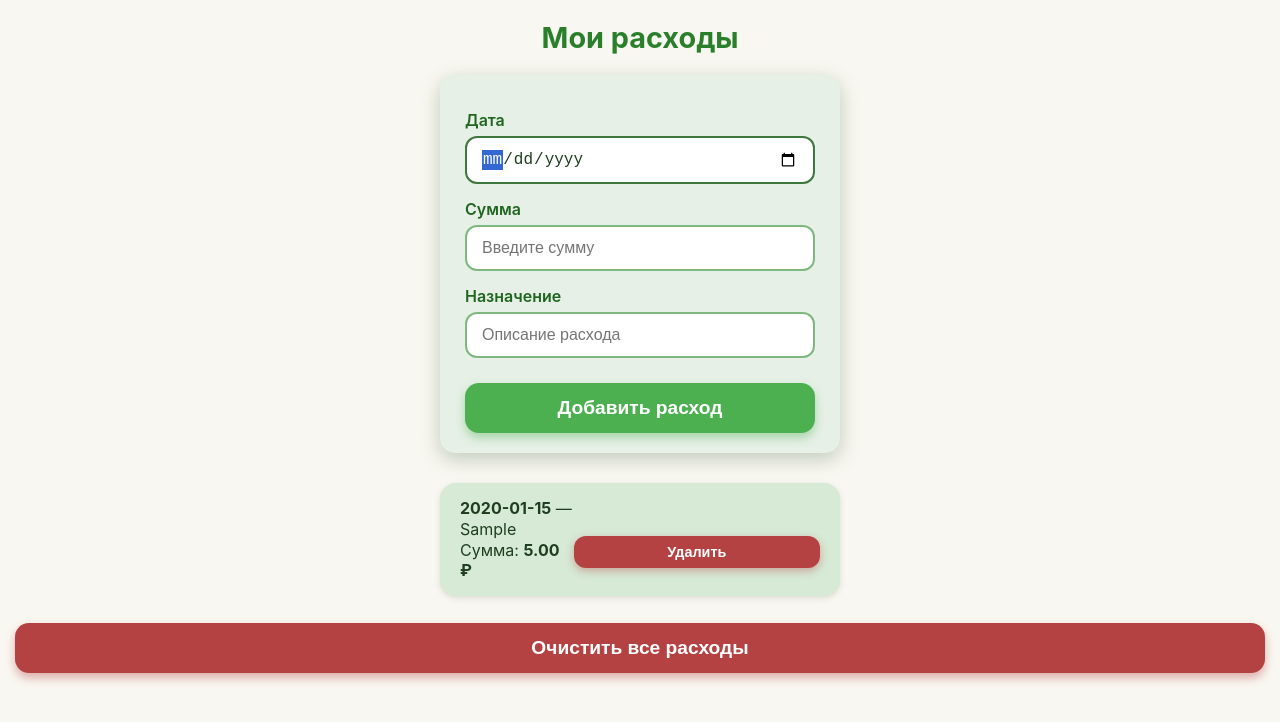
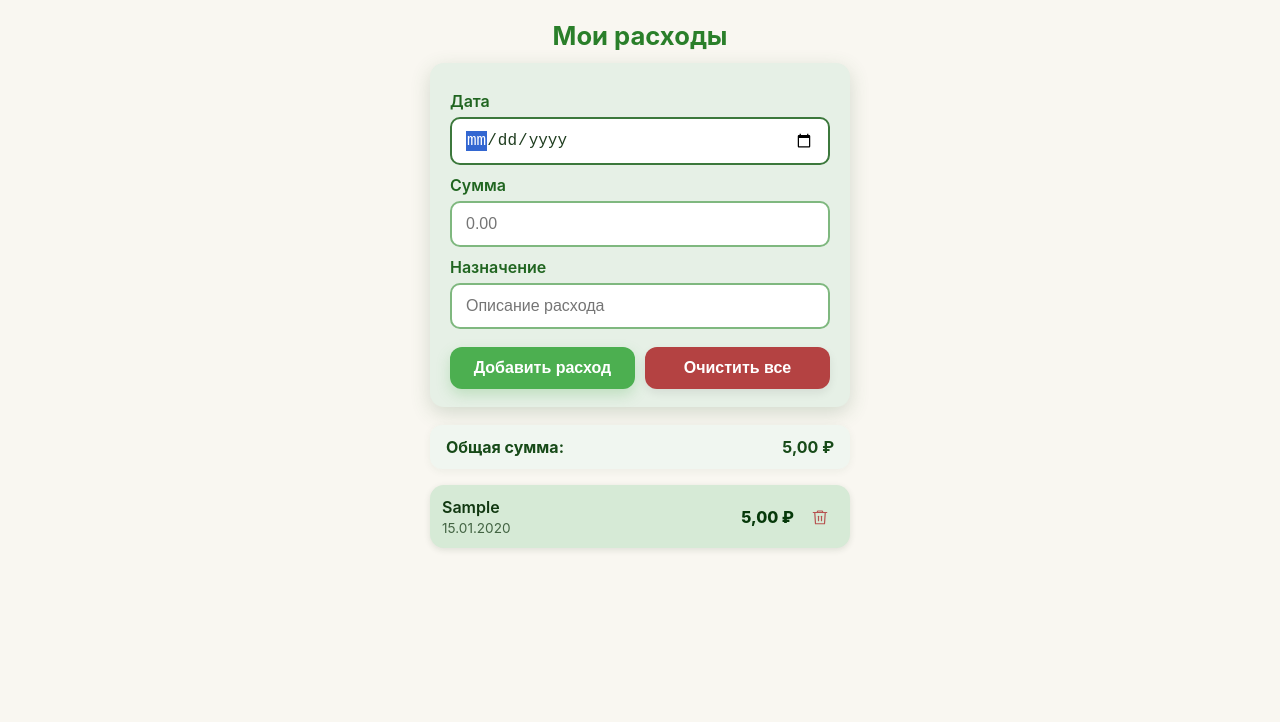
Before and after one commit to Alijonovich/expense, a plain HTML site: page index.html in a window 1280 px wide. Both pictures are taken after typing "2020-01-15", "5", "Sample" into the empty fields and a click on the button "Добавить расход". Drawn offline with Linux system fonts and the light colour scheme.

Commit message:
Update index.html

```diff
--- a/index.html
+++ b/index.html
@@ -5,7 +5,6 @@
   <meta name="viewport" content="width=device-width, initial-scale=1, viewport-fit=cover" />
   <title>Расходы</title>
 
-  <!-- PWA -->
   <link rel="manifest" href="manifest.json" />
   <meta name="apple-mobile-web-app-capable" content="yes" />
   <meta name="apple-mobile-web-app-status-bar-style" content="default" />
@@ -14,14 +13,10 @@
   <meta name="theme-color" content="#e6f0e6" />
 
   <style>
-    /* Reset */
-    * {
-      box-sizing: border-box;
-    }
+    * { box-sizing: border-box; }
     body {
       margin: 0;
-      font-family: -apple-system, BlinkMacSystemFont, "Segoe UI", Roboto, Oxygen,
-        Ubuntu, Cantarell, "Open Sans", "Helvetica Neue", sans-serif;
+      font-family: -apple-system, BlinkMacSystemFont, "Segoe UI", Roboto, "Helvetica Neue", sans-serif;
       background-color: #f9f7f1;
       color: #2a4d2a;
       min-height: 100vh;
@@ -30,228 +25,207 @@
       align-items: center;
       padding: 20px 15px;
       -webkit-font-smoothing: antialiased;
-      -moz-osx-font-smoothing: grayscale;
     }
-    h1 {
-      color: #2a7f2a;
-      font-weight: 700;
-      margin: 0 0 20px 0;
-      font-size: 1.8rem;
-      text-align: center;
-    }
+    h1 { color: #2a7f2a; font-weight:700; margin: 0 0 12px; font-size: 1.6rem; text-align:center; }
     form {
       background: #e6f0e6;
-      padding: 20px 25px;
-      border-radius: 15px;
-      box-shadow: 0 4px 15px rgba(58, 100, 58, 0.15);
-      max-width: 400px;
+      padding: 18px 20px;
+      border-radius: 14px;
+      box-shadow: 0 4px 15px rgba(58,100,58,0.12);
+      max-width: 420px;
       width: 100%;
-      transition: box-shadow 0.3s ease;
+      transition: box-shadow .25s;
     }
-    form:hover, form:focus-within {
-      box-shadow: 0 6px 20px rgba(58, 100, 58, 0.3);
+    form:focus-within { box-shadow: 0 6px 20px rgba(58,100,58,0.2); }
+    label { display:block; margin-top:10px; font-weight:600; color:#206520; }
+    input[type="date"], input[type="number"], input[type="text"]{
+      width:100%; padding:12px 14px; margin-top:6px;
+      border:2px solid #7fb87f; border-radius:10px; font-size:1rem;
+      color:#1f3d1f;
     }
-    label {
-      display: block;
-      margin-top: 15px;
-      font-weight: 600;
-      font-size: 1rem;
-      color: #206520;
+    input:focus { border-color:#3c783c; outline:none; }
+    .buttons { display:flex; gap:10px; margin-top:18px; }
+    .btn {
+      flex:1; padding:12px 10px; font-weight:700; border-radius:12px;
+      border:none; cursor:pointer; font-size:1rem; user-select:none;
+      box-shadow:0 4px 10px rgba(0,0,0,0.08);
     }
-    input[type="date"],
-    input[type="number"],
-    input[type="text"] {
-      width: 100%;
-      padding: 12px 15px;
-      margin-top: 6px;
-      border: 2px solid #7fb87f;
-      border-radius: 12px;
-      font-size: 1rem;
-      color: #1f3d1f;
-      transition: border-color 0.3s ease;
-      outline-offset: 2px;
+    .btn-add { background:#4caf50; color:#fff; box-shadow:0 6px 14px rgba(76,175,80,0.25); }
+    .btn-add:active { transform:translateY(1px); }
+    .btn-clear { background:#b44242; color:#fff; }
+    .summary {
+      margin-top:18px; max-width:420px; width:100%;
+      display:flex; justify-content:space-between; align-items:center;
+      padding:12px 16px; border-radius:12px; background:#f0f6f0; box-shadow:0 2px 8px rgba(31,61,31,0.06);
+      color:#174a18; font-weight:700;
     }
-    input[type="date"]:focus,
-    input[type="number"]:focus,
-    input[type="text"]:focus {
-      border-color: #3c783c;
-      outline: none;
+    ul { max-width:420px; width:100%; margin:16px auto 40px; padding:0; list-style:none; }
+    li {
+      background:#d6ead6; margin-bottom:10px; padding:12px 12px; border-radius:14px;
+      display:flex; justify-content:space-between; align-items:center; gap:10px;
+      box-shadow:0 2px 6px rgba(31,61,31,0.12);
     }
-    button {
-      margin-top: 25px;
-      background-color: #4caf50;
-      border: none;
-      color: white;
-      padding: 14px;
-      width: 100%;
-      font-size: 1.2rem;
-      font-weight: 700;
-      border-radius: 14px;
-      cursor: pointer;
-      box-shadow: 0 5px 10px rgba(76, 175, 80, 0.4);
-      transition: background-color 0.3s ease, box-shadow 0.3s ease;
-      user-select: none;
+    .expense-info { flex:1; min-width:0; }
+    .expense-info .desc { display:block; font-size:1rem; color:#113811; font-weight:600; }
+    .expense-info .meta { display:block; font-size:0.85rem; color:#2a4d2a; opacity:0.85; margin-top:3px; }
+    .amount { white-space:nowrap; font-weight:800; margin-left:8px; font-size:1rem; color:#06390a; }
+    /* 작은 иконка-удалить */
+    .icon-btn {
+      width:36px; height:36px; border-radius:10px; display:inline-flex; align-items:center; justify-content:center;
+      border:none; background:transparent; cursor:pointer; padding:0;
     }
-    button:hover,
-    button:focus {
-      background-color: #357a38;
-      box-shadow: 0 7px 15px rgba(53, 122, 56, 0.7);
-      outline: none;
-    }
-    #clearAll {
-      background-color: #b44242;
-      margin-top: 15px;
-      box-shadow: 0 5px 10px rgba(180, 66, 66, 0.4);
-    }
-    #clearAll:hover,
-    #clearAll:focus {
-      background-color: #7a2a2a;
-      box-shadow: 0 7px 15px rgba(122, 42, 42, 0.7);
-      outline: none;
-    }
-    ul {
-      max-width: 400px;
-      width: 100%;
-      margin: 30px auto 0 auto;
-      padding: 0;
-      list-style: none;
-      min-height: 100px;
-      user-select: none;
-    }
-    li {
-      background: #d6ead6;
-      margin-bottom: 12px;
-      padding: 15px 20px;
-      border-radius: 16px;
-      display: flex;
-      justify-content: space-between;
-      align-items: center;
-      color: #1f3d1f;
-      font-size: 1rem;
-      box-shadow: 0 2px 6px rgba(31, 61, 31, 0.15);
-      transition: background-color 0.2s ease;
-    }
-    li:hover {
-      background-color: #c8dfc8;
-    }
-    .expense-info {
-      max-width: 75%;
-      word-wrap: break-word;
-      line-height: 1.3;
-    }
-    .delete-btn {
-      background: #b44242;
-      border: none;
-      color: white;
-      padding: 8px 14px;
-      border-radius: 12px;
-      cursor: pointer;
-      font-size: 0.9rem;
-      font-weight: 700;
-      box-shadow: 0 3px 8px rgba(180, 66, 66, 0.4);
-      transition: background-color 0.3s ease, box-shadow 0.3s ease;
-      user-select: none;
-    }
-    .delete-btn:hover,
-    .delete-btn:focus {
-      background: #7a2a2a;
-      box-shadow: 0 5px 12px rgba(122, 42, 42, 0.7);
-      outline: none;
-    }
-    @media (max-width: 450px) {
-      body {
-        padding: 15px 10px;
-      }
-      form, ul {
-        max-width: 100%;
-      }
-      button, .delete-btn {
-        font-size: 1rem;
-      }
-      h1 {
-        font-size: 1.5rem;
-      }
+    .icon-btn svg { width:18px; height:18px; display:block; opacity:0.9; }
+    .icon-btn:hover svg { opacity:1; transform:scale(1.05); }
+    .icon-btn:active { transform:translateY(1px); }
+    @media (max-width:450px){
+      body{ padding:14px 10px; }
+      h1{ font-size:1.3rem; }
+      .buttons{ flex-direction:column; }
+      .btn{ width:100%; }
+      .icon-btn{ width:34px; height:34px; }
     }
   </style>
 </head>
 <body>
   <h1>Мои расходы</h1>
+
   <form id="expenseForm" autocomplete="off" novalidate>
     <label for="date">Дата</label>
     <input type="date" id="date" required />
 
     <label for="amount">Сумма</label>
-    <input type="number" id="amount" min="0.01" step="0.01" placeholder="Введите сумму" required />
+    <input type="number" id="amount" min="0.01" step="0.01" placeholder="0.00" required />
 
     <label for="description">Назначение</label>
     <input type="text" id="description" placeholder="Описание расхода" maxlength="100" required />
 
-    <button type="submit">Добавить расход</button>
+    <div class="buttons">
+      <button type="submit" class="btn btn-add">Добавить расход</button>
+      <button type="button" id="clearAllSmall" class="btn btn-clear">Очистить все</button>
+    </div>
   </form>
 
-  <ul id="expenseList"></ul>
+  <div id="summary" class="summary" aria-live="polite">
+    <span>Общая сумма:</span>
+    <span id="totalAmount">0,00 ₽</span>
+  </div>
 
-  <button id="clearAll" aria-label="Очистить все расходы">Очистить все расходы</button>
+  <ul id="expenseList" aria-live="polite"></ul>
 
 <script>
   const form = document.getElementById('expenseForm');
   const expenseList = document.getElementById('expenseList');
-  const clearAllBtn = document.getElementById('clearAll');
+  const clearAllBtn = document.getElementById('clearAllSmall');
+  const totalAmountEl = document.getElementById('totalAmount');
 
+  // Загружаем
   let expenses = JSON.parse(localStorage.getItem('expenses')) || [];
+
+  const ruFormatter = new Intl.NumberFormat('ru-RU', { minimumFractionDigits: 2, maximumFractionDigits: 2 });
 
   function saveExpenses() {
     localStorage.setItem('expenses', JSON.stringify(expenses));
   }
 
+  function formatDateDDMMYYYY(dateStr) {
+    // Ожидаем ISO yyyy-mm-dd или Date совместимый
+    if (!dateStr) return '';
+    const d = new Date(dateStr);
+    if (isNaN(d)) return dateStr;
+    const dd = String(d.getDate()).padStart(2, '0');
+    const mm = String(d.getMonth() + 1).padStart(2, '0');
+    const yyyy = d.getFullYear();
+    return `${dd}.${mm}.${yyyy}`;
+  }
+
+  function formatAmount(num) {
+    const n = Number(num);
+    if (isNaN(n)) return num;
+    return ruFormatter.format(n) + ' ₽';
+  }
+
+  function calculateTotal() {
+    return expenses.reduce((s, e) => s + (Number(e.amount) || 0), 0);
+  }
+
   function renderExpenses() {
     expenseList.innerHTML = '';
-    if (expenses.length === 0) {
-      expenseList.innerHTML = '<li style="text-align:center; color:#5a5a5a;">Список расходов пуст</li>';
+    if (!expenses || expenses.length === 0) {
+      const liEmpty = document.createElement('li');
+      liEmpty.style.textAlign = 'center';
+      liEmpty.style.color = '#5a5a5a';
+      liEmpty.textContent = 'Список расходов пуст';
+      expenseList.appendChild(liEmpty);
+      totalAmountEl.textContent = formatAmount(0);
       return;
     }
+
     expenses.forEach((expense, index) => {
       const li = document.createElement('li');
 
-      const infoDiv = document.createElement('div');
-      infoDiv.className = 'expense-info';
-      infoDiv.innerHTML = `<strong>${expense.date}</strong> — ${expense.description}<br>Сумма: <strong>${expense.amount} ₽</strong>`;
+      const info = document.createElement('div');
+      info.className = 'expense-info';
+      const desc = document.createElement('span');
+      desc.className = 'desc';
+      desc.textContent = expense.description;
+      const meta = document.createElement('span');
+      meta.className = 'meta';
+      meta.textContent = formatDateDDMMYYYY(expense.date);
+
+      info.appendChild(desc);
+      info.appendChild(meta);
+
+      const right = document.createElement('div');
+      right.style.display = 'flex';
+      right.style.alignItems = 'center';
+      right.style.gap = '8px';
+
+      const amountEl = document.createElement('div');
+      amountEl.className = 'amount';
+      amountEl.textContent = formatAmount(expense.amount);
 
       const delBtn = document.createElement('button');
-      delBtn.className = 'delete-btn';
-      delBtn.textContent = 'Удалить';
-      delBtn.setAttribute('aria-label', `Удалить расход от ${expense.date} на сумму ${expense.amount} рублей`);
-      delBtn.onclick = () => {
+      delBtn.className = 'icon-btn';
+      delBtn.setAttribute('aria-label', `Удалить расход ${formatDateDDMMYYYY(expense.date)} ${formatAmount(expense.amount)}`);
+      delBtn.title = 'Удалить';
+      // SVG корзины (маленькая)
+      delBtn.innerHTML = `
+        <svg viewBox="0 0 24 24" fill="none" xmlns="http://www.w3.org/2000/svg" aria-hidden="true">
+          <path d="M3 6h18" stroke="#b44242" stroke-width="1.6" stroke-linecap="round" stroke-linejoin="round"/>
+          <path d="M8 6l1-2h6l1 2" stroke="#b44242" stroke-width="1.6" stroke-linecap="round" stroke-linejoin="round"/>
+          <path d="M10 11v6" stroke="#b44242" stroke-width="1.6" stroke-linecap="round" stroke-linejoin="round"/>
+          <path d="M14 11v6" stroke="#b44242" stroke-width="1.6" stroke-linecap="round" stroke-linejoin="round"/>
+          <path d="M5 6l1 15h12l1-15" stroke="#b44242" stroke-width="1.6" stroke-linecap="round" stroke-linejoin="round"/>
+        </svg>
+      `;
+      delBtn.addEventListener('click', () => {
         expenses.splice(index, 1);
         saveExpenses();
         renderExpenses();
-      };
+      });
 
-      li.appendChild(infoDiv);
-      li.appendChild(delBtn);
+      right.appendChild(amountEl);
+      right.appendChild(delBtn);
+
+      li.appendChild(info);
+      li.appendChild(right);
       expenseList.appendChild(li);
     });
+
+    const total = calculateTotal();
+    totalAmountEl.textContent = formatAmount(total);
   }
 
   form.addEventListener('submit', (e) => {
     e.preventDefault();
 
-    const date = form.date.value;
+    const date = form.date.value; // yyyy-mm-dd from input[type=date]
     const amountRaw = form.amount.value;
     const description = form.description.value.trim();
 
-    if (!date) {
-      alert('Пожалуйста, укажите дату.');
-      return;
-    }
-    if (!amountRaw || isNaN(amountRaw) || Number(amountRaw) <= 0) {
-      alert('Пожалуйста, введите корректную сумму.');
-      return;
-    }
-    if (!description) {
-      alert('Пожалуйста, введите назначение расхода.');
-      return;
-    }
+    if (!date) { alert('Пожалуйста, укажите дату.'); return; }
+    if (!amountRaw || isNaN(amountRaw) || Number(amountRaw) <= 0) { alert('Введите корректную сумму.'); return; }
+    if (!description) { alert('Введите назначение расхода.'); return; }
 
     const amount = Number(amountRaw).toFixed(2);
 
@@ -264,10 +238,7 @@
   });
 
   clearAllBtn.addEventListener('click', () => {
-    if (expenses.length === 0) {
-      alert('Список уже пуст.');
-      return;
-    }
+    if (!expenses || expenses.length === 0) { alert('Список уже пуст.'); return; }
     if (confirm('Вы уверены, что хотите удалить все расходы?')) {
       expenses = [];
       saveExpenses();
@@ -275,7 +246,7 @@
     }
   });
 
-  // Рендерим при загрузке страницы
+  // Рендер при загрузке
   renderExpenses();
 </script>
 </body>
```
